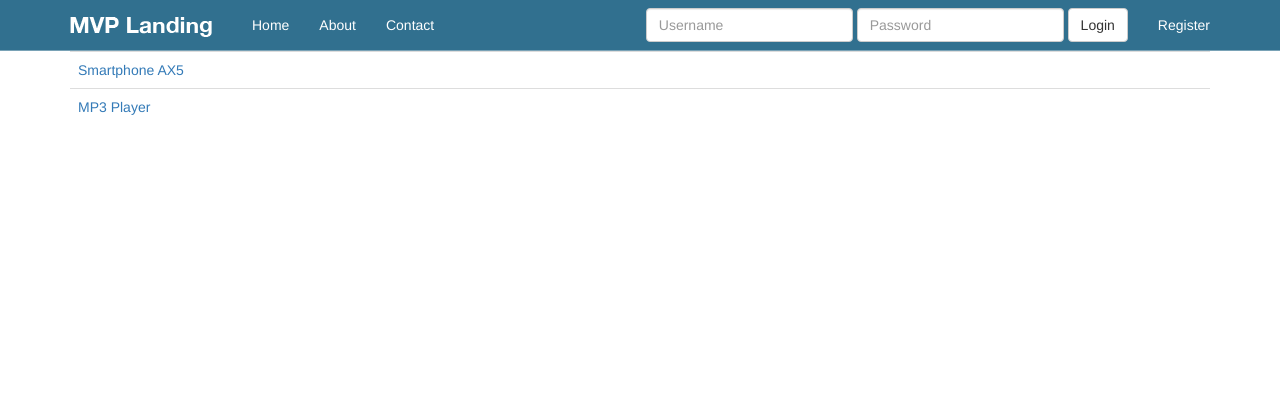
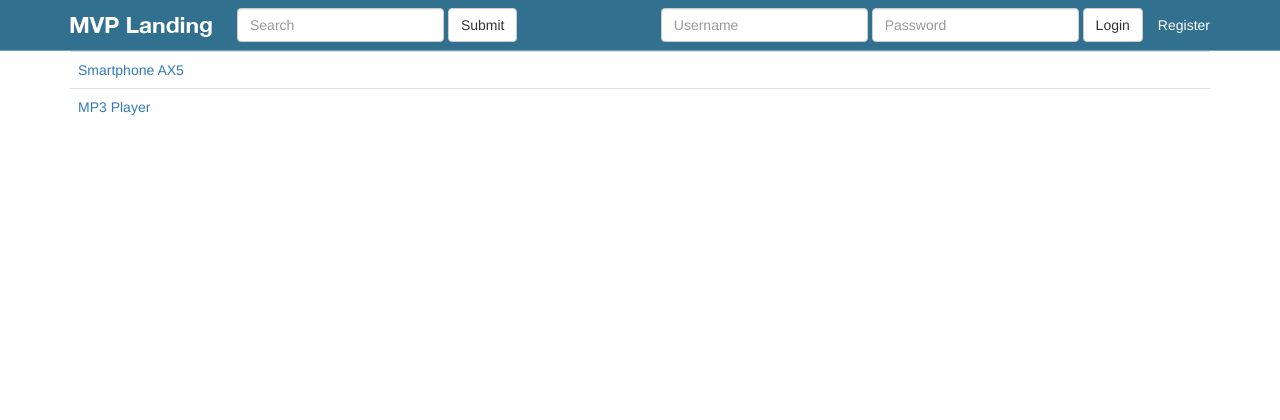
Before and after one commit to michel-rodrigues/ecommerce2, a Django app: page /products/ in a window 1280 px wide. Shown: the top 420 px of the page. Run offline with Django 3.2, Linux system fonts and the light colour scheme; data comes from the database, SQL or seed files in the repository; some libraries are stand-ins or nearby versions.

Commit message:
054 Search Query

```diff
--- a/source/products/templates/products/product_detail.html
+++ b/source/products/templates/products/product_detail.html
@@ -1,5 +1,5 @@
 {% extends 'base.html' %}
-{% staticfiles %}
+{% load staticfiles %}
 
 {% block content %}
 <div class="container">
--- a/source/products/views.py
+++ b/source/products/views.py
@@ -1,3 +1,4 @@
+from django.db.models import Q
 from django.views.generic.detail import DetailView
 from django.views.generic.list import ListView
 from django.shortcuts import render
@@ -18,13 +19,16 @@ class ProductListView(ListView):
     # Passa um filtro diferente do padrão
     # queryset = Product.objects.filter(active=False)
 
-    # Se o método 'all' for instanciado, então é utilizado o método
+    # Se o método 'all' for instanciado aqui (ver models.py), então é utilizado o método
     # padrão retornando todos os objetos do BD
     # queryset = Product.objects.all()
 
     def get_context_data(self, *args, **kwargs):
         context = super(ProductListView, self).get_context_data(*args, **kwargs)
+        context['query'] = self.request.GET.get('q')
 
+        # Força a declaração '/?q=', se não houver levanta uma exceção
+        # context['query'] = self.request.GET['q']
         '''
         context['now'] = timezone.now()
 
@@ -38,3 +42,21 @@ class ProductListView(ListView):
         object at 0xb5b7fd6c>}
         '''
         return context
+
+    def get_queryset(self, *args, **kwargs):
+        qs = super(ProductListView, self).get_queryset(*args, **kwargs)
+        query = self.request.GET.get('q')
+        if query:
+            qs = self.model.objects.filter(
+                    Q(title__icontains=query) |
+                    Q(description__icontains=query) |
+                    Q(price__icontains=query)
+                )
+            # try:
+            #     qs_price = self.models.objects.filter(
+            #             Q(price=query)
+            #         )
+            #     qs = (qs | qs_price).distinct()
+            # except:
+            #     print("DEU RUIM!!!")
+        return qs
--- a/source/static/css/navbar-static-top.css
+++ b/source/static/css/navbar-static-top.css
@@ -91,3 +91,7 @@ a.btn.btn-lg.btn-primary:hover {
     border-color: rgba(0,0,0,.25);
     -webkit-transition: all 0.25s ease-in;
 }
+
+.navbar-form {
+  padding: 0px;
+}
--- a/source/templates/navbar.html
+++ b/source/templates/navbar.html
@@ -22,9 +22,24 @@
         </div>
         <div id="navbar" class="navbar-collapse collapse">
             <ul class="nav navbar-nav">
-                <li><a href="{% url 'newsletter:home' %}">Home</a></li>
+              <!--{# <li><a href="{% url 'newsletter:home' %}">Home</a></li>
                 <li><a href="{% url 'about' %}">About</a></li>
                 <li><a href="{% url 'newsletter:contact' %}">Contact</a></li>
+               #}-->
+
+               <form class="navbar-form navbar-left search-form"
+                     method="GET"
+                     role="Search"
+                     action={% url 'products:list' %}>
+                  <div class="form-group">
+                    <input type="text"
+                           class="form-control"
+                           placeholder="Search"
+                           name="q"
+                    />
+                  <button type="submit" class="btn btn-default">Submit</button>
+                </form>
+
 
                 <!-- Menu dropdown...
 
```
